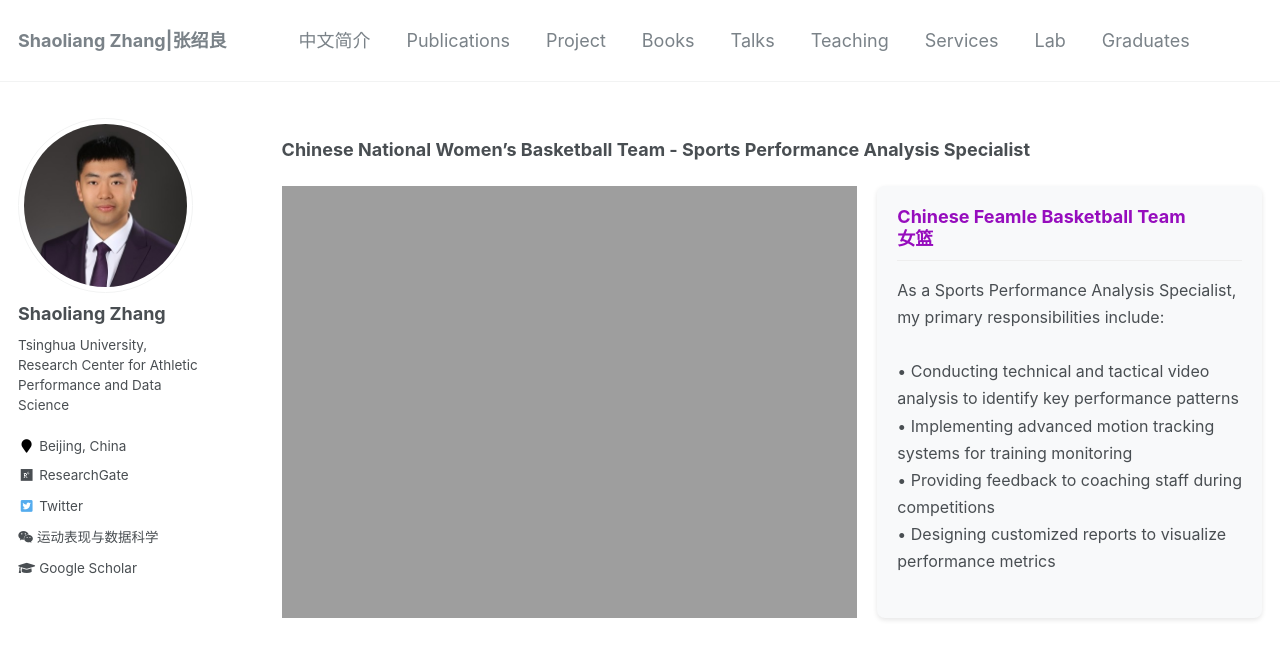
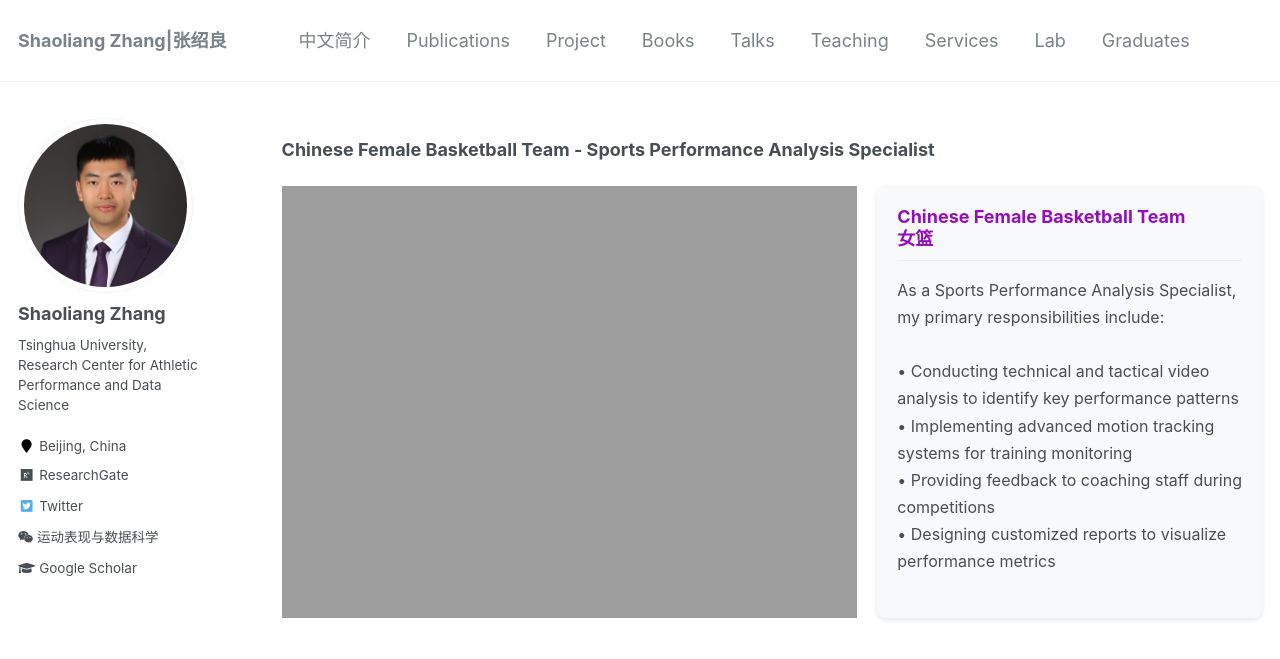
Before and after one commit to sportssuper/ZSL, a Jekyll site: the page built from _pages/services.md, in a window 1280 px wide and 1063 px high. Shown: the top 659 px of the window. Built offline with Jekyll 4.4.1, drawn with Linux system fonts in a browser that asks for light colours; a script that is not in the unit is left out.

Commit message:
Update services.md

```diff
--- a/_pages/services.md
+++ b/_pages/services.md
@@ -8,7 +8,7 @@ redirect_from:
 
 {% include base_path %}
 
-**Chinese National Women's Basketball Team - Sports Performance Analysis Specialist**
+**Chinese Female Basketball Team - Sports Performance Analysis Specialist**
 
 <div style="display: flex; gap: 20px; margin: 20px 0;">
 
@@ -18,7 +18,7 @@ redirect_from:
 
   <div style="width: 40%; padding: 20px; background: #f8f9fa; border-radius: 8px; box-shadow: 0 2px 5px rgba(0,0,0,0.1);">
     <h3 style="color: #960DBD; margin-top: 0; border-bottom: 1px solid #eee; padding-bottom: 10px;">
-      Chinese Feamle Basketball Team<br>女篮
+      Chinese Female Basketball Team<br>女篮
     </h3>
     <p style="line-height: 1.7; font-size: 16px; margin-bottom: 0;">
       As a Sports Performance Analysis Specialist, my primary responsibilities include:<br><br>
```
